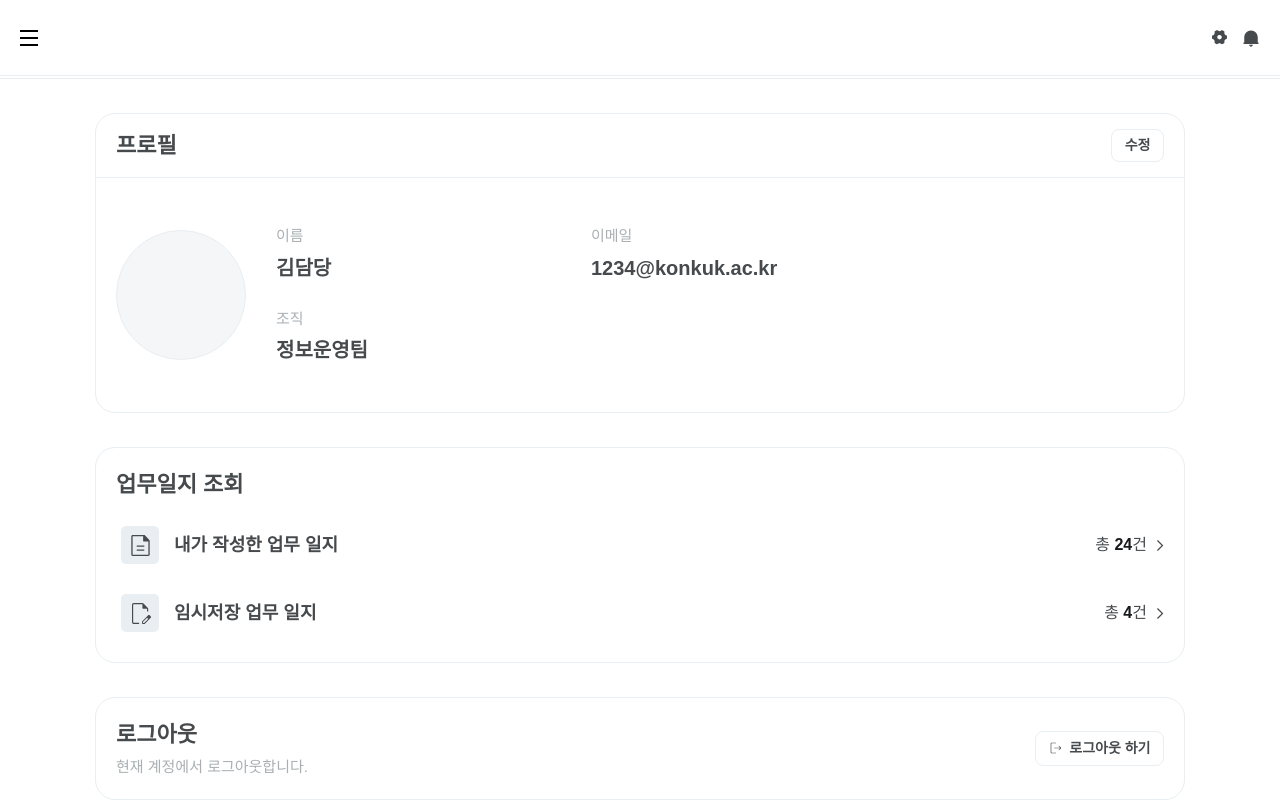
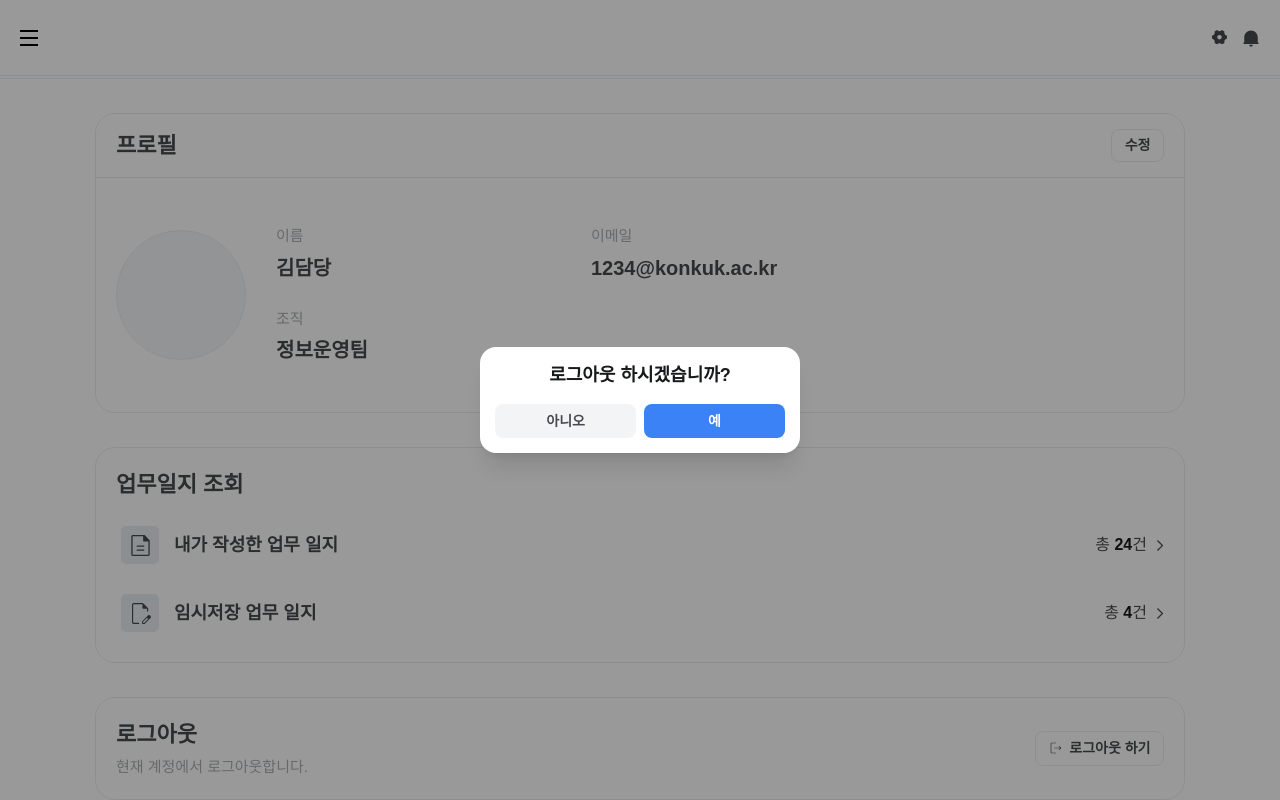
Before and after one commit to konkuk-icteam-student/commute_worklog_fe, a React (Vite) app: page /worklog/mypage in a window 1280 px wide. Both pictures are taken after a click on the button "로그아웃 하기". Built offline with nearby package versions, Linux system fonts and the light colour scheme; no server answers.

Commit message:
feat : 마이페이지에 로그아웃 기능

```diff
--- a/src/worklog/shared/components/mypage/Logout.tsx
+++ b/src/worklog/shared/components/mypage/Logout.tsx
@@ -1,12 +1,38 @@
+import { useState } from 'react';
 import logoutlogo from './logoutlogo.svg';
+import { logout } from '@/shared/apis/auth.api';
+import { useNavigate } from 'react-router-dom';
 
 const Logout = () => {
-  const handleLogout = () => {
-    console.log('로그아웃 클릭!');
+  const navigate = useNavigate();
+  const [isModalOpen, setIsModalOpen] = useState(false); // 모달 상태 관리
+  const [isLoggingOut, setIsLoggingOut] = useState(false); // 로그아웃 진행 상태 (버튼 연타 방지)
+
+  // 로그아웃 버튼 클릭 시 모달 열기
+  const handleLogoutClick = () => {
+    setIsModalOpen(true);
+  };
+
+  // 모달에서 '예' 클릭 시 실제 로그아웃 처리
+  const confirmLogout = async () => {
+    setIsLoggingOut(true);
+    try {
+      await logout();
+      console.log('로그아웃 성공!');
+      setIsModalOpen(false);
+      navigate('/'); // 로그아웃 후 루트 페이지로 이동
+    } catch (error) {
+      console.error('로그아웃 실패:', error);
+      // API 실패 시에도 토큰은 지워지도록 auth.api.ts에 구현되어 있으므로 강제 이동시킬지 선택 가능합니다.
+      // navigate('/');
+    } finally {
+      setIsLoggingOut(false);
+    }
   };
 
   return (
-    // 전체 컨테이너 (이전과 동일한 반응형 너비 및 테두리 스타일 적용)
+    <>
+      {/* 전체 컨테이너 */}
       <div className="mx-auto flex w-full max-w-[1090px] items-center justify-between rounded-[20px] border-[1.5px] border-[#E8EEF2] bg-white px-8 py-8">
         {/* 좌측 텍스트 영역 */}
         <div className="flex flex-col gap-2">
@@ -16,13 +42,40 @@ const Logout = () => {
 
         {/* 우측 로그아웃 버튼 */}
         <button
-        onClick={handleLogout}
+          onClick={handleLogoutClick}
           className="flex items-center gap-2 rounded-[8px] border-[1.5px] border-[#E8EEF2] px-5 py-2.5 text-[14px] font-bold text-[#464A4D] transition-colors hover:bg-gray-50"
         >
           <img src={logoutlogo} alt="로그아웃 아이콘" className="h-[16px] w-[16px]" />
           <span>로그아웃 하기</span>
         </button>
       </div>
+
+      {/* 로그아웃 확인 모달 */}
+      {isModalOpen && (
+        <div className="fixed inset-0 z-50 flex items-center justify-center bg-black/40">
+          <div className="flex w-[320px] flex-col items-center gap-6 rounded-[16px] bg-white p-6 shadow-xl">
+            <h3 className="text-[18px] font-bold text-[#17191A]">로그아웃 하시겠습니까?</h3>
+
+            <div className="flex w-full gap-3">
+              <button
+                onClick={() => setIsModalOpen(false)}
+                disabled={isLoggingOut}
+                className="flex-1 rounded-[8px] bg-gray-100 py-2.5 text-[14px] font-bold text-[#464A4D] hover:bg-gray-200"
+              >
+                아니오
+              </button>
+              <button
+                onClick={confirmLogout}
+                disabled={isLoggingOut}
+                className="flex flex-1 items-center justify-center rounded-[8px] bg-[#3B82F6] py-2.5 text-[14px] font-bold text-white hover:bg-blue-600"
+              >
+                {isLoggingOut ? '처리 중...' : '예'}
+              </button>
+            </div>
+          </div>
+        </div>
+      )}
+    </>
   );
 };
 
```
Lines whose indentation alone changed are shown as unchanged.
